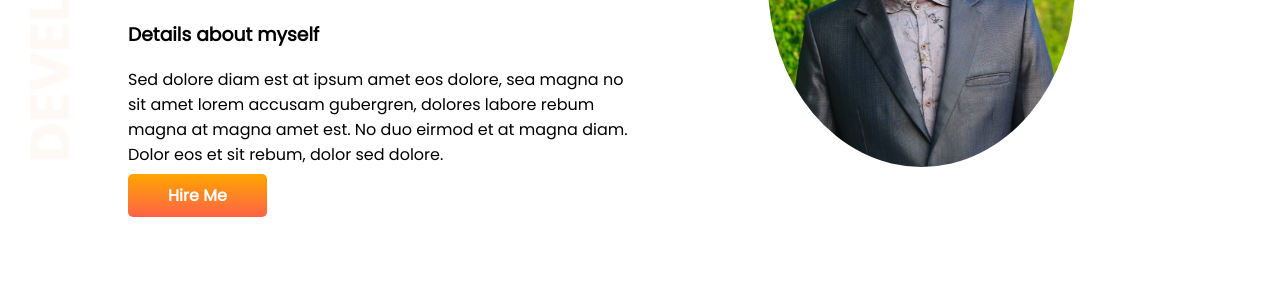
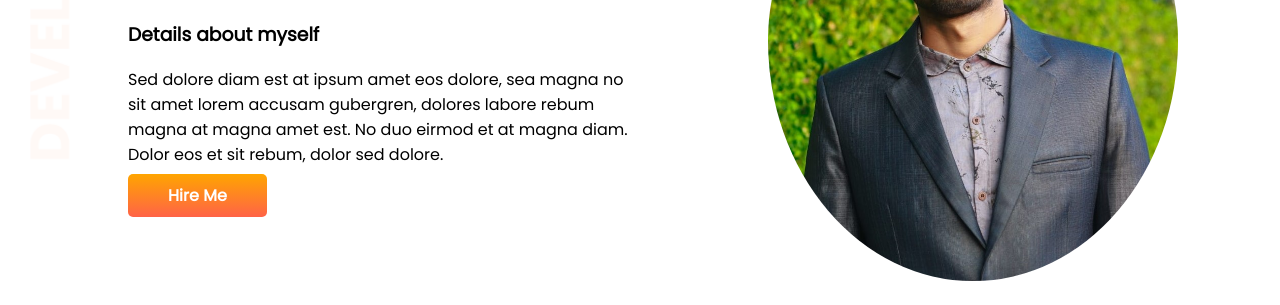
Before and after one commit to Pranto-Nondi-1997/sample-portfolio1, a plain HTML site: page index.html in a window 1280 px wide. Shown: the part 200-505 px from the top of the page. Drawn offline with Linux system fonts and the light colour scheme.

Commit message:
revise check css code

```diff
--- a/style.css
+++ b/style.css
@@ -22,11 +22,14 @@ h1 {
 }
 
 .SecHalfdiv img {
-    width: 60%;
+    width: 80%;
     height: auto;
-    border-radius: 90%;
-    -webkit-border-radius: 90%;
+    border-radius: 100%;
+    -webkit-border-radius: 100%;
     padding-top: 5%;
+    -moz-border-radius: 100%;
+    -ms-border-radius: 100%;
+    -o-border-radius: 100%;
 }
 
 .linkBtn {
```
